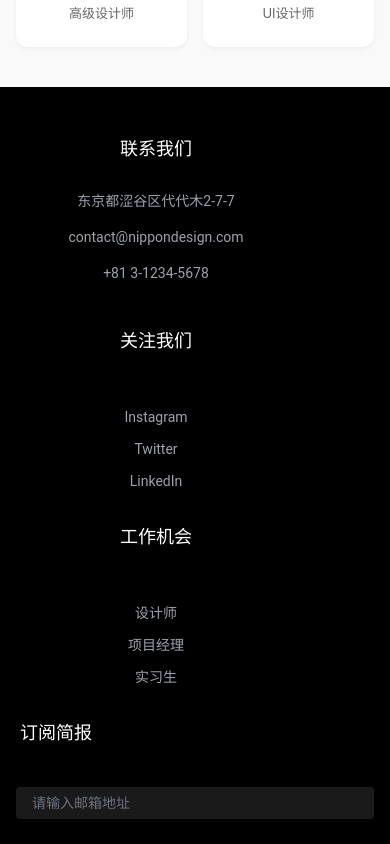
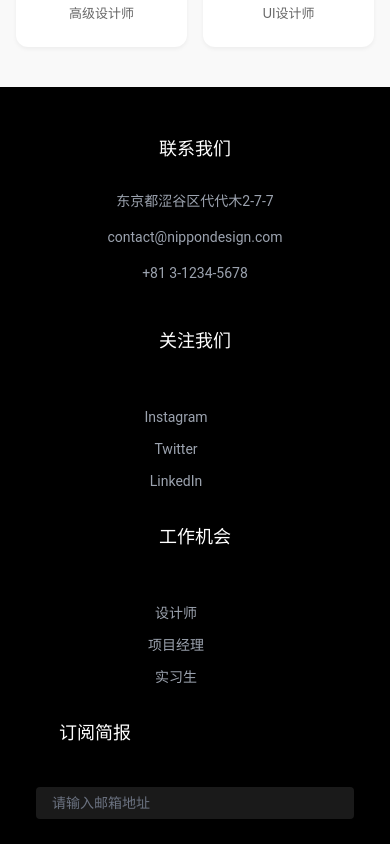
Before and after one commit to SeanParker2/ThanStudioNew, a React (Vite) app: page / in a window 390 px wide. Shown: the part 4580-5424 px from the top of the page. Built offline with nearby package versions, Linux system fonts and the light colour scheme.

Commit message:
style(components): 优化 Footer 和 Work 组件的样式
- 调整 Footer 组件的 padding 和文本对齐方式
- 更新 Work 组件的布局和样式，包括图片尺寸和标题样式
- 添加隐藏音乐推荐列表的滚动条样式

```diff
--- a/src/components/Footer.css
+++ b/src/components/Footer.css
@@ -298,15 +298,18 @@
     width: 100%;
     height: auto;
     margin-left: 0;
-    padding: 0;
+    padding: 0 20px;
+    text-align: center;
   }
 
   .music_17_0579,
   .music_17_0584,
   .music_17_0587,
   .music_17_0590 {
+    width: 100%;
     font-size: 18px;
     margin-bottom: 16px;
+    text-align: center;
   }
 
   .music_17_0580,
@@ -318,9 +321,11 @@
   .music_17_0993,
   .music_17_0994,
   .music_17_0995 {
+    width: 100%;
     font-size: 14px;
     line-height: 20px;
     margin-top: 12px;
+    text-align: center;
   }
 
   .music_17_0591 {
--- a/src/pages/Work.css
+++ b/src/pages/Work.css
@@ -373,16 +373,24 @@
   }
 
   .work-gallery {
-    padding: 0 16px;
+    padding: 20px 16px;
   }
 
   .work-grid {
     grid-template-columns: 1fr;
-    gap: 16px;
+    gap: 24px;
+  }
+
+  .work-item {
+    margin-bottom: 0;
   }
 
   .work-item img {
-    height: 250px;
+    height: 220px;
+  }
+
+  .work-item-title {
+    font-size: 16px;
   }
 }
 
@@ -436,6 +444,12 @@
     flex-wrap: nowrap;
     justify-content: flex-start;
     gap: 12px;
+    scrollbar-width: none;
+    -ms-overflow-style: none;
+  }
+
+  .music_17_4049::-webkit-scrollbar {
+    display: none;
   }
 
   .category-item {
```
